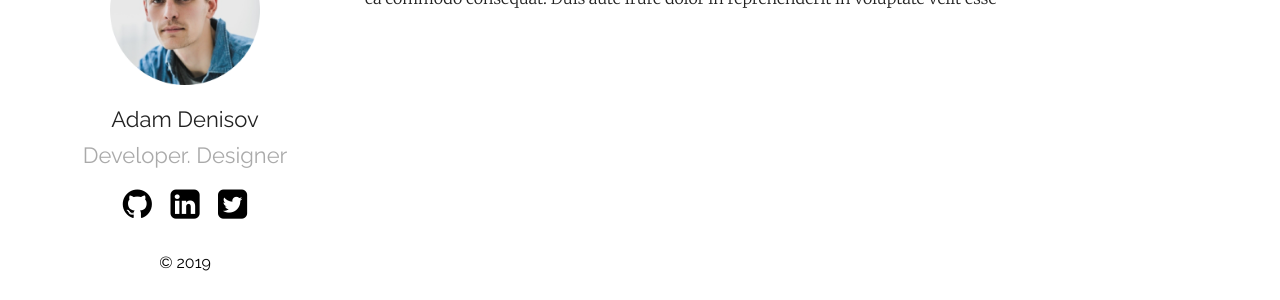
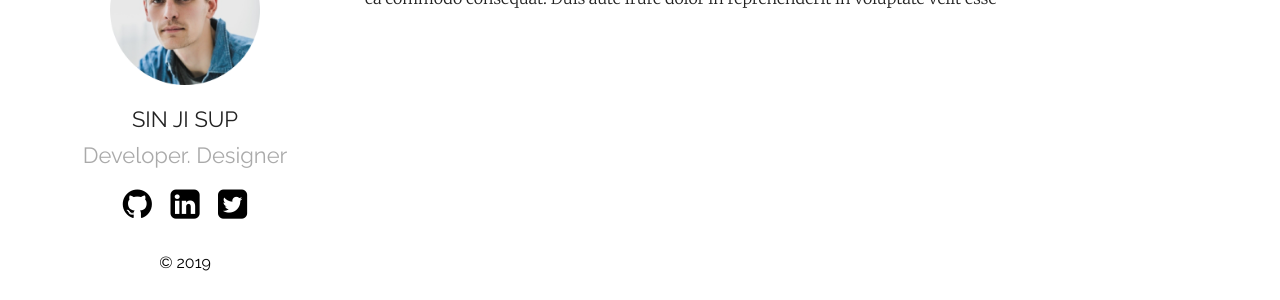
Before and after one commit to samarsault/plainwhite-jekyll, a Jekyll site: the page built from index.md, in a window 1280 px wide. Shown: the part 271-571 px from the top of the page. Built offline with Jekyll 4.4.1, drawn with Linux system fonts in a browser that asks for light colours.

Commit message:
Update _config.yml

```diff
--- a/_config.yml
+++ b/_config.yml
@@ -1,6 +1,6 @@
-title: Your awesome title
+title: JIASSP
 author: GitHub User
-email: your-email@domain.com
+email: odo919@naver.com
 description: > # this means to ignore newlines until "show_exerpts:"
   Write an awesome description for your new site here. You can edit this
   line in _config.yml. It will appear in your document head meta (for
@@ -12,16 +12,16 @@
 sass:
   sass_dir: _sass
 plainwhite:
-  name: Adam Denisov
+  name: SIN JI SUP
   tagline: Developer. Designer
   date_format: "%b %-d, %Y"
   sitemap: true # set to true to generate sitemap.xml content
 
   # generate social links in footer
   social_links:
-    twitter: thelehhman
-    github:  thelehhman
-    linkedIn: in/thelehhman
+    twitter:
+    github:  jisaap.github.io
+    linkedIn:
     rss: rss
     # dribbble: jekyll
     # facebook: jekyll
```
